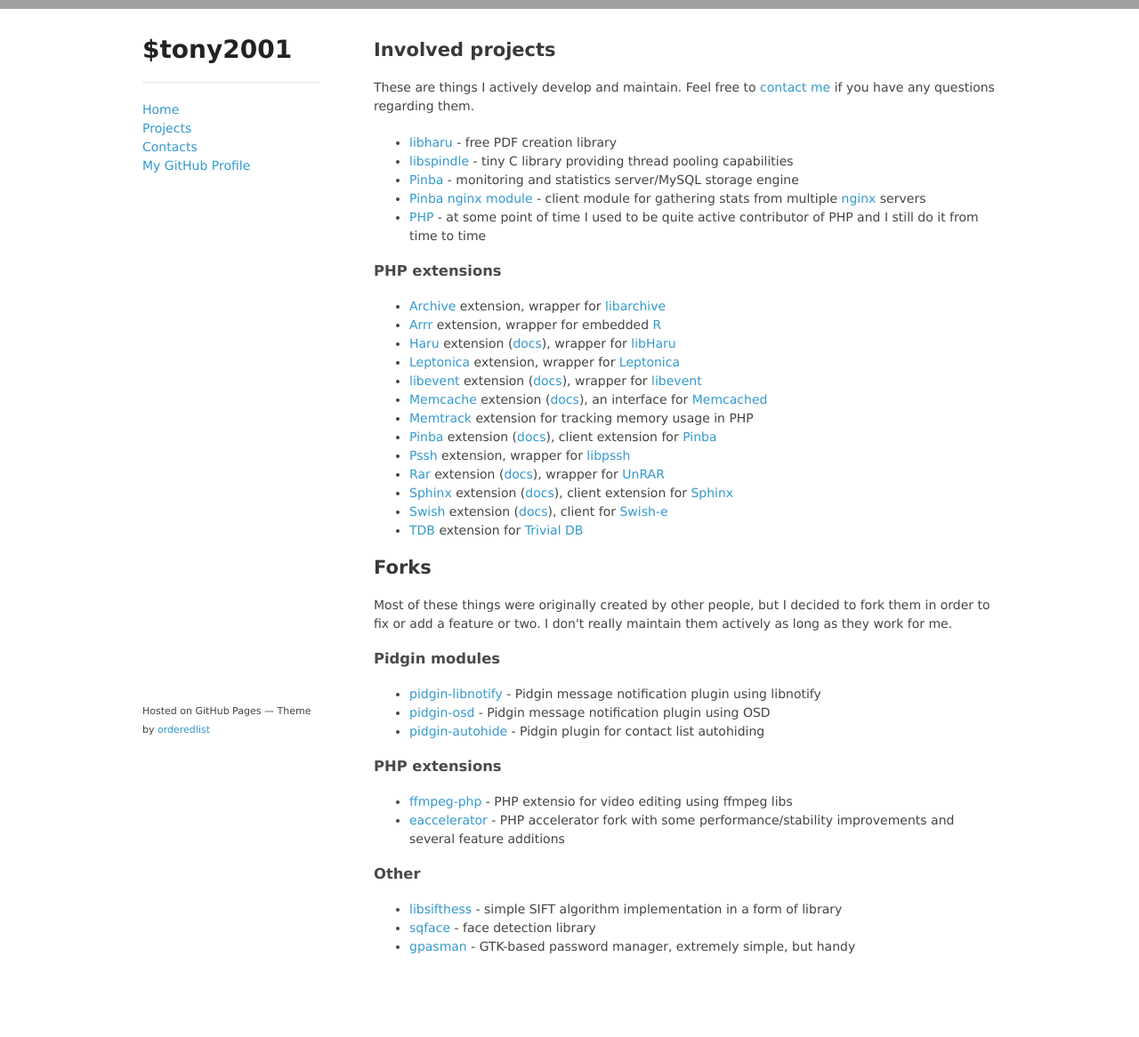
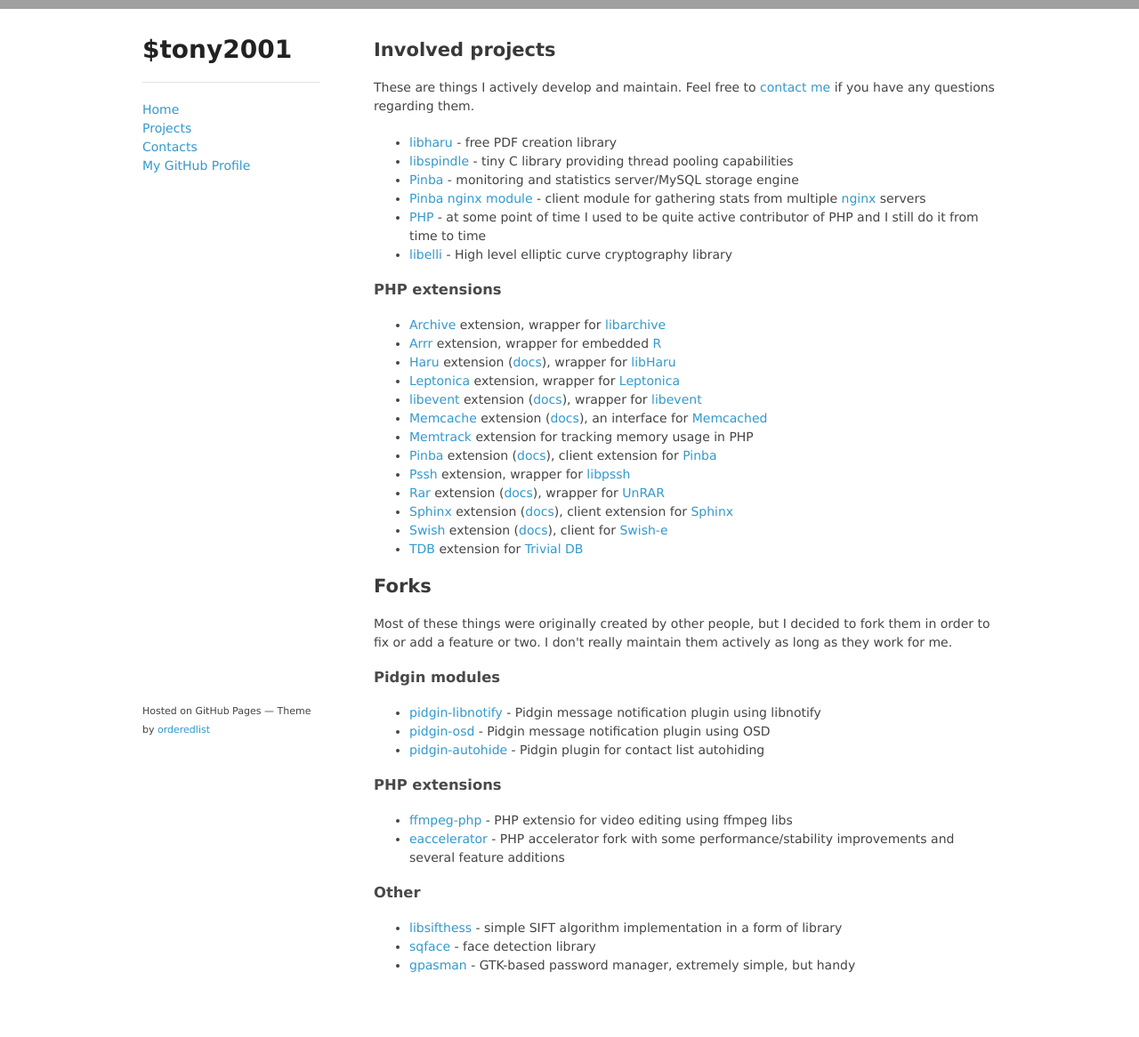
Before and after one commit to tony2001/tony2001.github.com, a Jekyll site: the page built from projects.html, in a window 1280 px wide. Shown: the whole page at 89% size. Built offline with Jekyll 4.4.1, drawn with Linux system fonts in a browser that asks for light colours; Markdown is read by kramdown in place of the engine named in the settings; comment, search, counter and statistics services are not loaded; before the commit the page ends 1145 px from its top, so only the background shows below that.

Commit message:
add libelli

```diff
--- a/projects.html
+++ b/projects.html
@@ -10,6 +10,7 @@
 		<li><a href="http://pinba.org">Pinba</a> - monitoring and statistics server/MySQL storage engine</li>
 		<li><a href="https://github.com/tony2001/ngx_http_pinba_module">Pinba nginx module</a> - client module for gathering stats from multiple <a href="http://nginx.org">nginx</a> servers</li>
 		<li><a href="http://php.net">PHP</a> - at some point of time I used to be quite active contributor of PHP and I still do it from time to time</li>
+		<li><a href="https://github.com/tony2001/libelli">libelli</a> - High level elliptic curve cryptography library</li>
 	</ul>
 	<h3>PHP extensions</h3>
 	<ul class="posts">
```
Also changed, not shown: 1 other file.
